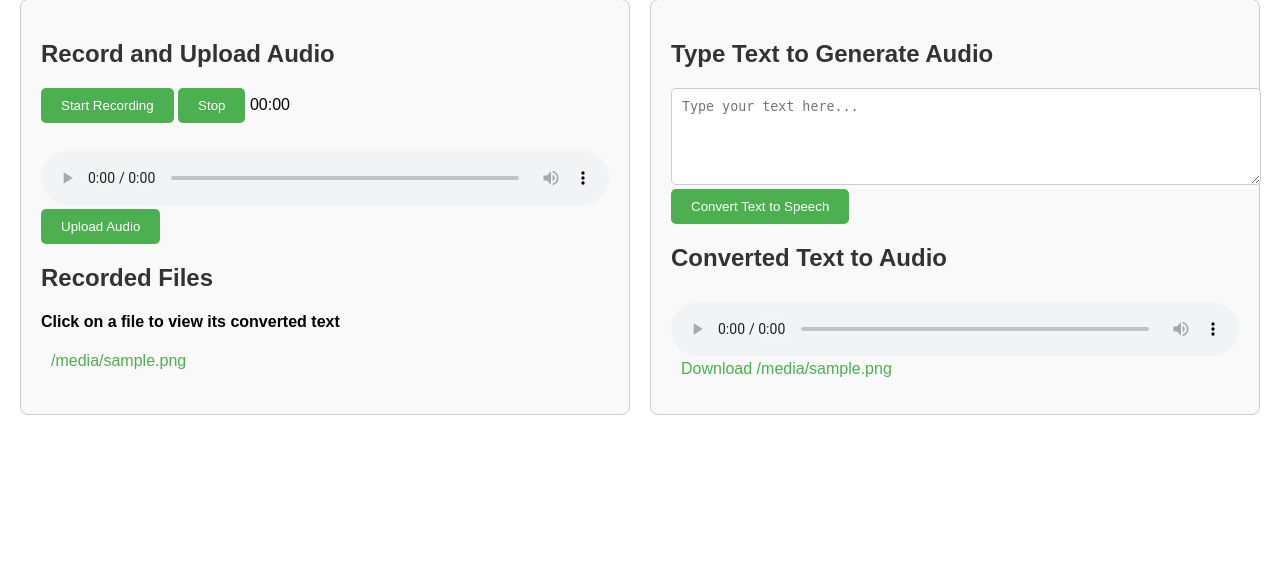
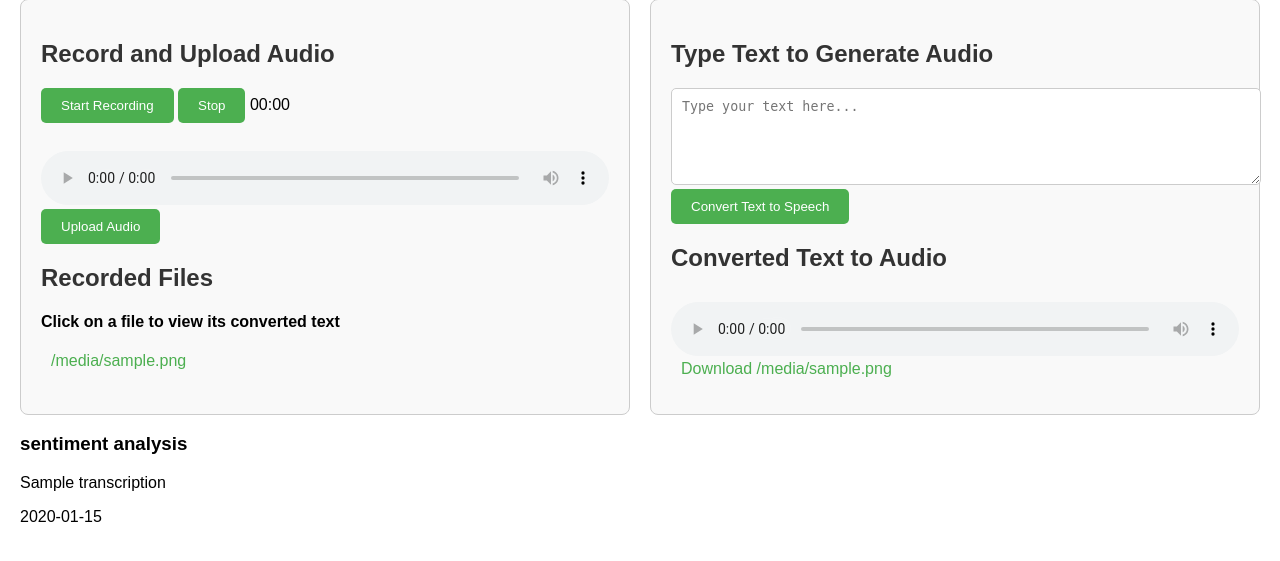
Before and after one commit to mulasreeja/convai, a Flask app: template project/templates/index.html in a window 1280 px wide. Shown: the part 81-642 px from the top of the page. Run offline with Flask 3, Linux system fonts and the light colour scheme; the template is opened without the code that fills it: most values are stand-ins (such as "Sample title", 1, 10 or a date in 2020).

Commit message:
Update index.html

```diff
--- a/project/templates/index.html
+++ b/project/templates/index.html
@@ -112,6 +112,9 @@
         </div>
     </div>
 
+    <h3>sentiment analysis </h3>
+    <p>{{transcription}} </p>
+    <p>{{sentiment_analysis}} </p>
     <script src="script.js"></script>
 </body>
 </html>
```
